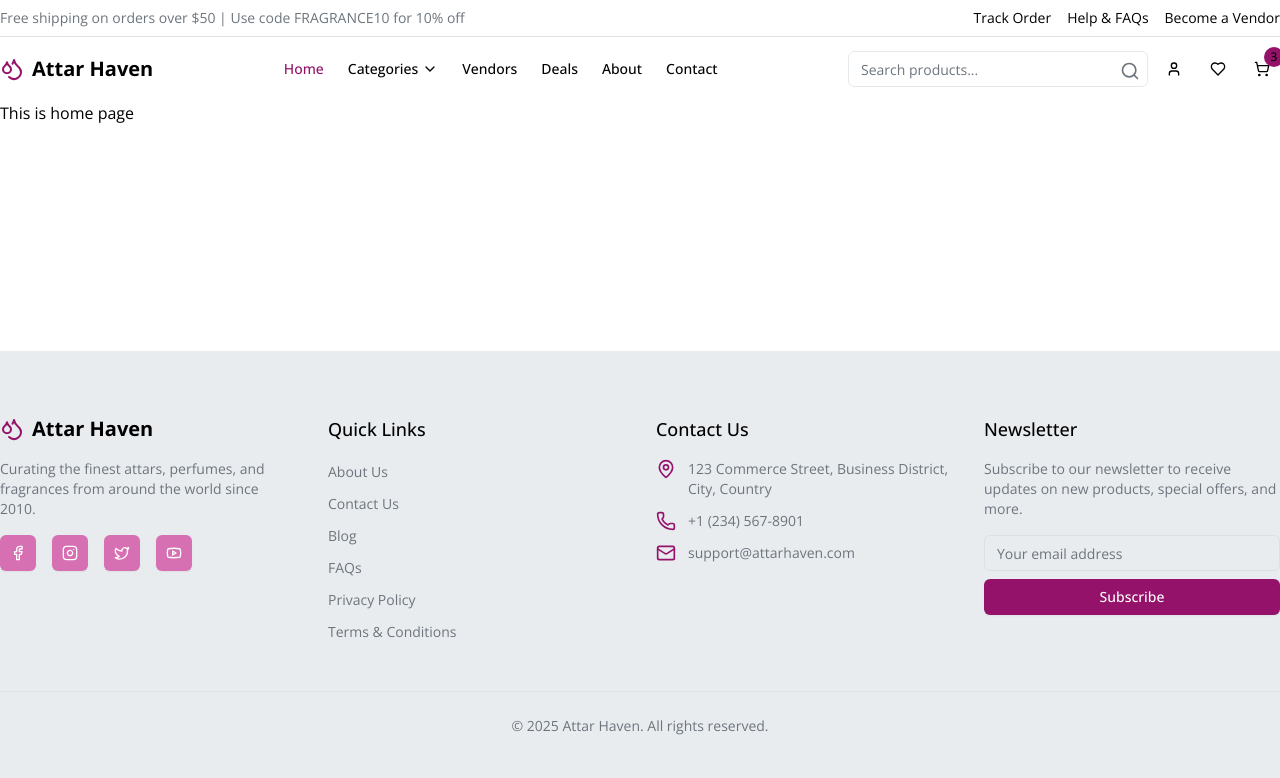
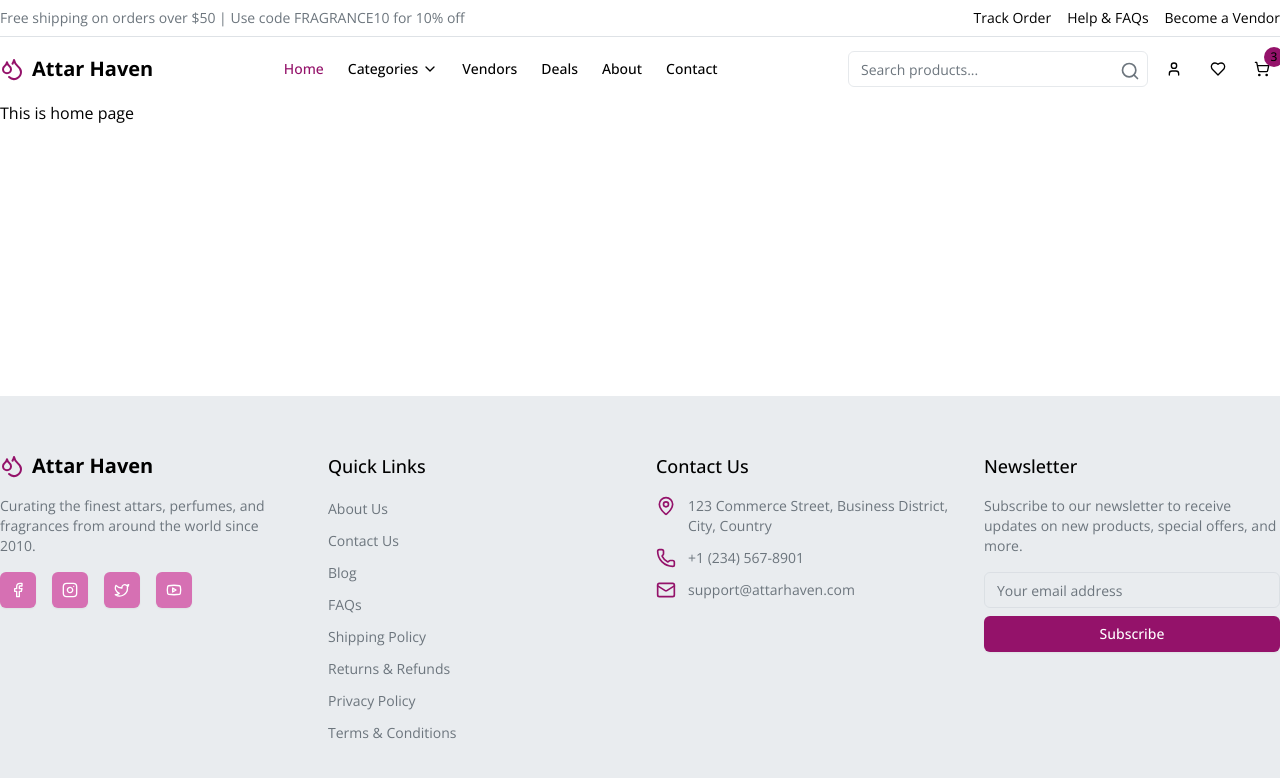
Before and after one commit to nahidul-fahim/arome-client, a Next.js app: page / in a window 1280 px wide. Shown: the top 778 px of the page. Built offline with nearby package versions, Linux system fonts and the light colour scheme.

Commit message:
refactor: update footer layout and add new links for shipping and returns policies

```diff
--- a/src/components/footer/footer.tsx
+++ b/src/components/footer/footer.tsx
@@ -14,7 +14,7 @@ import { Input } from "@/components/ui/input";
 
 export default function Footer() {
   return (
-    <footer className="bg-muted mx-auto w-full flex justify-center py-12 md:py-16">
+    <footer className="bg-muted mx-auto w-full flex flex-col justify-center items-center py-14">
       <div className="container">
         <div className="grid gap-8 md:grid-cols-2 lg:grid-cols-4">
           <div className="space-y-4">
@@ -80,6 +80,22 @@ export default function Footer() {
               </li>
               <li>
                 <Link
+                  href="/shipping"
+                  className="text-sm text-muted-foreground hover:text-foreground"
+                >
+                  Shipping Policy
+                </Link>
+              </li>
+              <li>
+                <Link
+                  href="/returns"
+                  className="text-sm text-muted-foreground hover:text-foreground"
+                >
+                  Returns & Refunds
+                </Link>
+              </li>
+              <li>
+                <Link
                   href="/privacy-policy"
                   className="text-sm text-muted-foreground hover:text-foreground"
                 >
@@ -132,9 +148,9 @@ export default function Footer() {
           </div>
         </div>
 
-        <div className="mt-12 border-t pt-6 text-center text-sm text-muted-foreground">
+        {/* <div className="border-t text-center text-sm text-muted-foreground border">
           <p>© {new Date().getFullYear()} Attar Haven. All rights reserved.</p>
-        </div>
+        </div> */}
       </div>
     </footer>
   );
--- a/src/components/header/main-header.tsx
+++ b/src/components/header/main-header.tsx
@@ -28,13 +28,13 @@ import { Badge } from "@/components/ui/badge";
 import { Sheet, SheetContent, SheetTrigger } from "@/components/ui/sheet";
 
 const categories = [
-  { name: "Attars", href: "/category/attars" },
   { name: "Perfumes", href: "/category/perfumes" },
-  { name: "Fragrances", href: "/category/fragrances" },
-  { name: "Oud Collection", href: "/category/oud-collection" },
-  { name: "Musk Collection", href: "/category/musk-collection" },
-  { name: "Gift Sets", href: "/category/gift-sets" },
-  { name: "Accessories", href: "/category/accessories" },
+  { name: "Skincare", href: "/category/skincare" },
+  { name: "Makeup", href: "/category/makeup" },
+  { name: "Hair Care", href: "/category/hair-care" },
+  { name: "Body Care", href: "/category/body-care" },
+  { name: "Men's Grooming", href: "/category/mens-grooming" },
+  { name: "Beauty Tools", href: "/category/beauty-tools" },
 ];
 
 export default function Header() {
```
Also changed, not shown: src/components/ui/input.tsx (+4 -4 lines).
